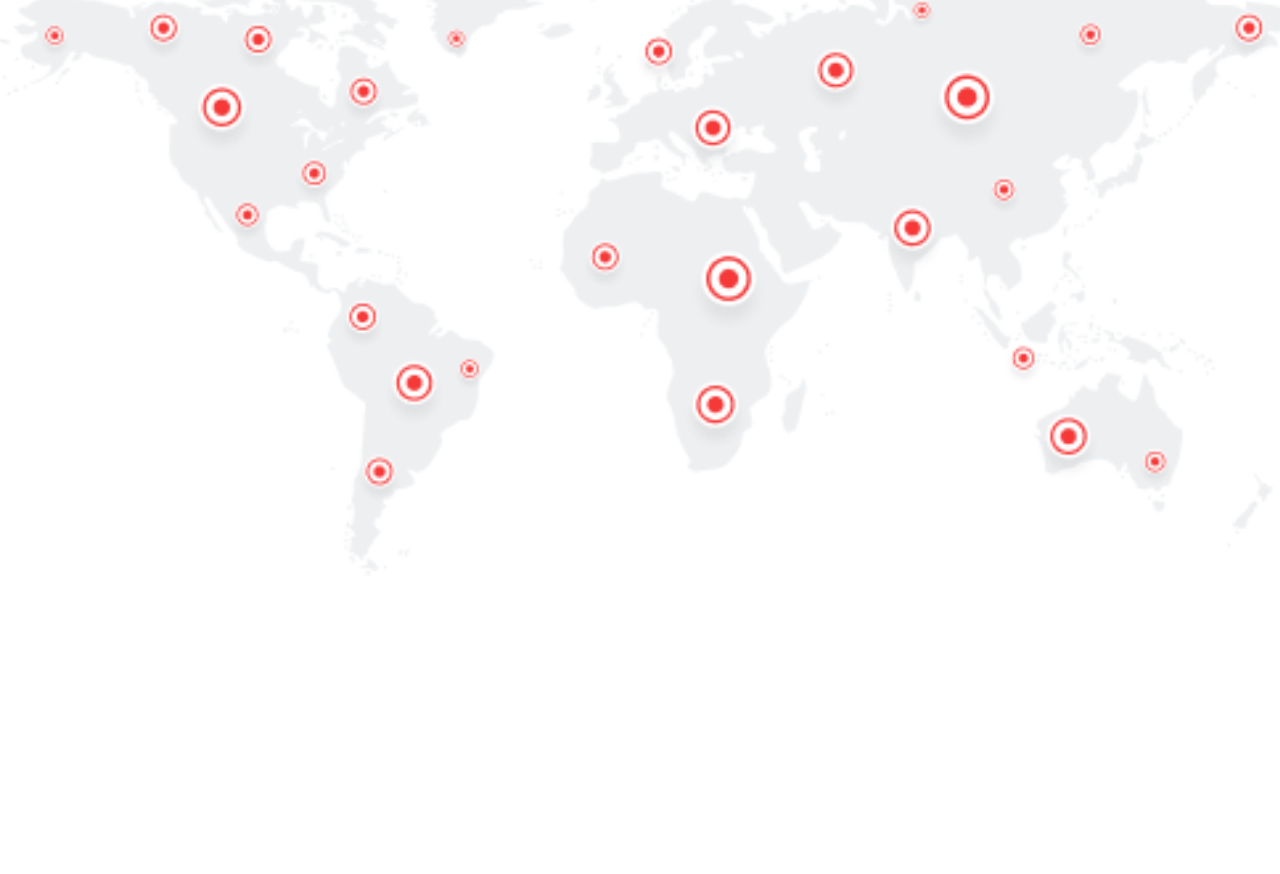
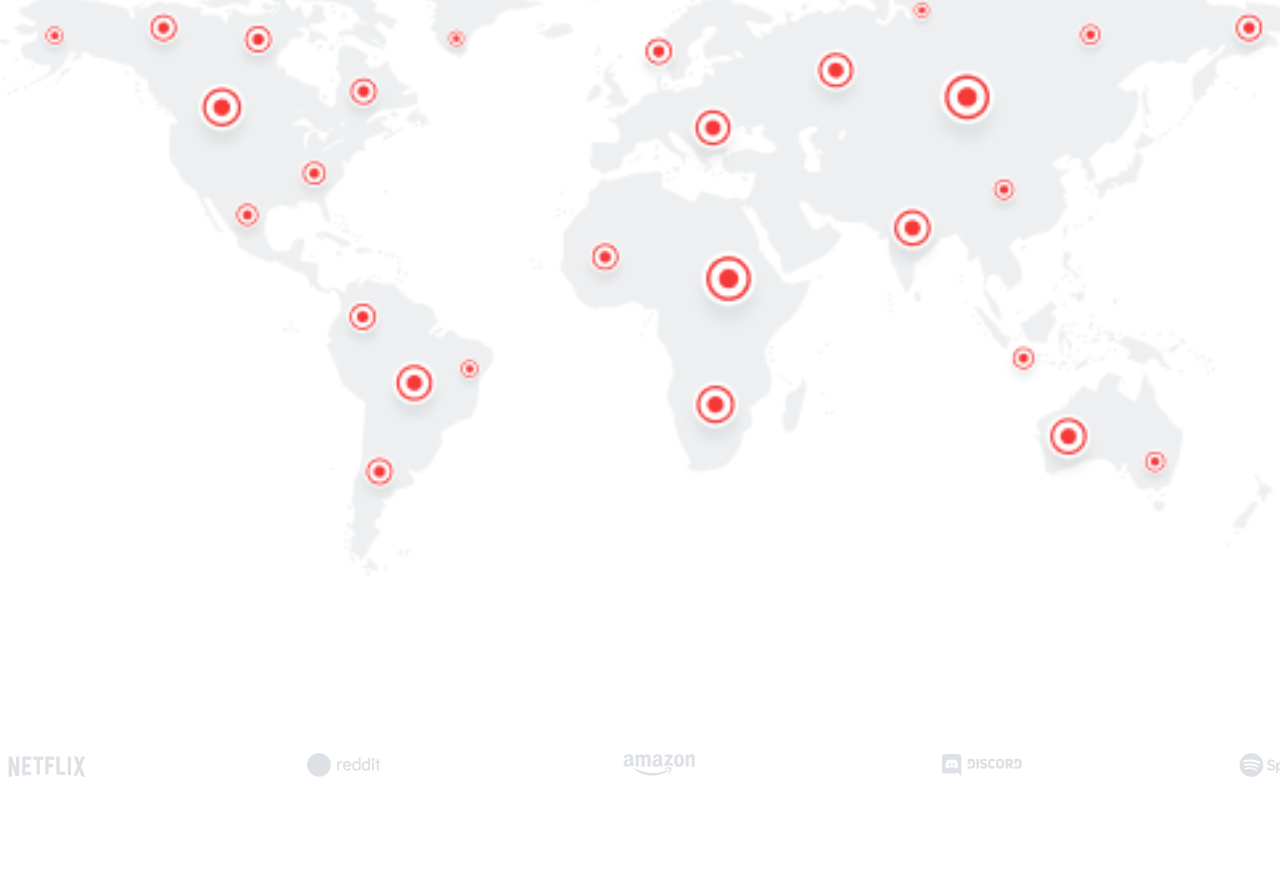
Before and after one commit to dev-mehedihassan/laslesVPN, a plain HTML site: page index.html in a window 1280 px wide. Shown: the part 2927-3801 px from the top of the page. Before the commit the page ends 3583 px from the top, so only its background shows below. Drawn offline with Linux system fonts and the light colour scheme.

Commit message:
partners section added

```diff
--- a/css/style.css
+++ b/css/style.css
@@ -474,3 +474,33 @@ h1,h2,h3,h4,h5,h6,p{
   object-fit: cover;
 }
 /* ==== Network Section Style End ==== */
+
+/* ==== Partners Section Style Start ==== */
+#partners {
+  padding: 60px 0;
+}
+
+.partners_wrapper {
+  display: flex;
+  align-items: center;
+  justify-content: space-between;
+  width: 100%;
+}
+
+.partner_item {
+  display: flex;
+  align-items: center;
+  justify-content: center;
+}
+
+.partner_item img {
+  width: 100%;
+  height: 100%;
+  object-fit: cover;
+  transition: all linear 0.3s;
+}
+
+.partner_item img:hover {
+  transform: scale(1.05);
+}
+/* ==== Partners Section Style End ==== */
--- a/index.html
+++ b/index.html
@@ -263,8 +263,8 @@
         <div class="network_header">
           <h2>Huge Global Network <br />of Fast VPN</h2>
           <p>
-            See <span>LaslesVPN</span> everywhere to make it easier for you
-            when you move locations.
+            See <span>LaslesVPN</span> everywhere to make it easier for you when
+            you move locations.
           </p>
         </div>
         <div class="network_img">
@@ -273,5 +273,29 @@
       </div>
     </section>
     <!-- ==== Network Section End ==== -->
+
+    <!-- ==== Partners Section Start ==== -->
+    <section id="partners">
+      <div class="container">
+        <div class="partners_wrapper">
+          <div class="partner_item">
+            <img src="./images/netflix.png" alt="Netflix" />
+          </div>
+          <div class="partner_item">
+            <img src="./images/reddit.png" alt="Reddit" />
+          </div>
+          <div class="partner_item">
+            <img src="./images/amazon.png" alt="Amazon" />
+          </div>
+          <div class="partner_item">
+            <img src="./images/discord.png" alt="Discord" />
+          </div>
+          <div class="partner_item">
+            <img src="./images/spotify.png" alt="Spotify" />
+          </div>
+        </div>
+      </div>
+    </section>
+    <!-- ==== Partners Section End ==== -->
   </body>
 </html>
```
Also changed, not shown: images/amazon.png (added), images/discord.png (added), images/netflix.png (added), images/reddit.png (added), images/spotify.png (added).
